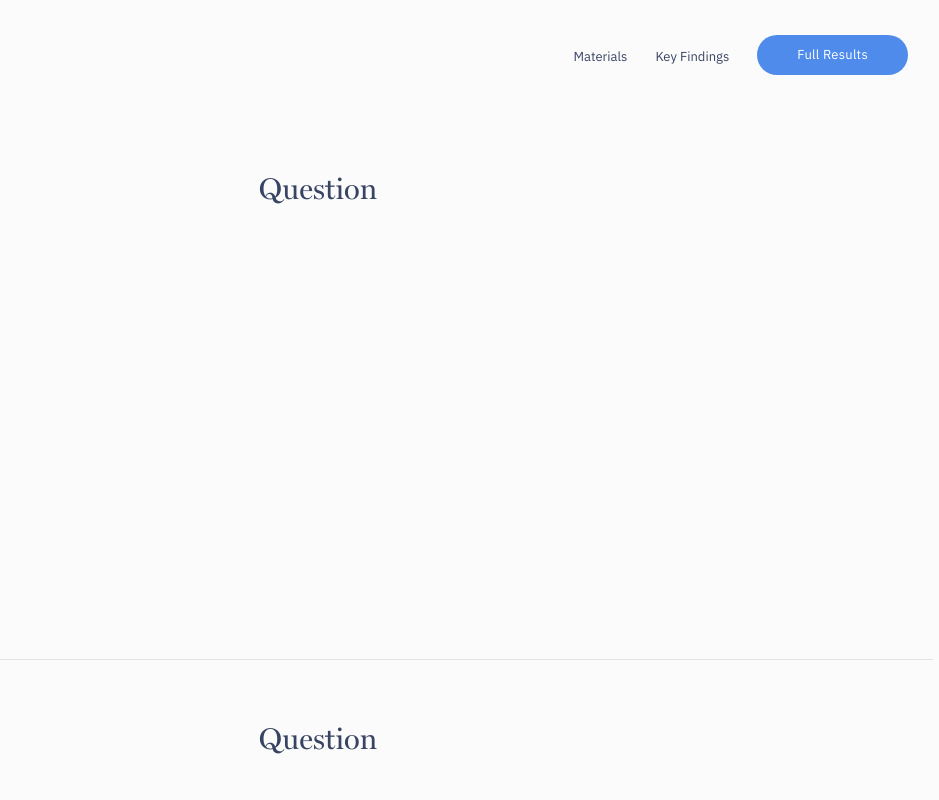
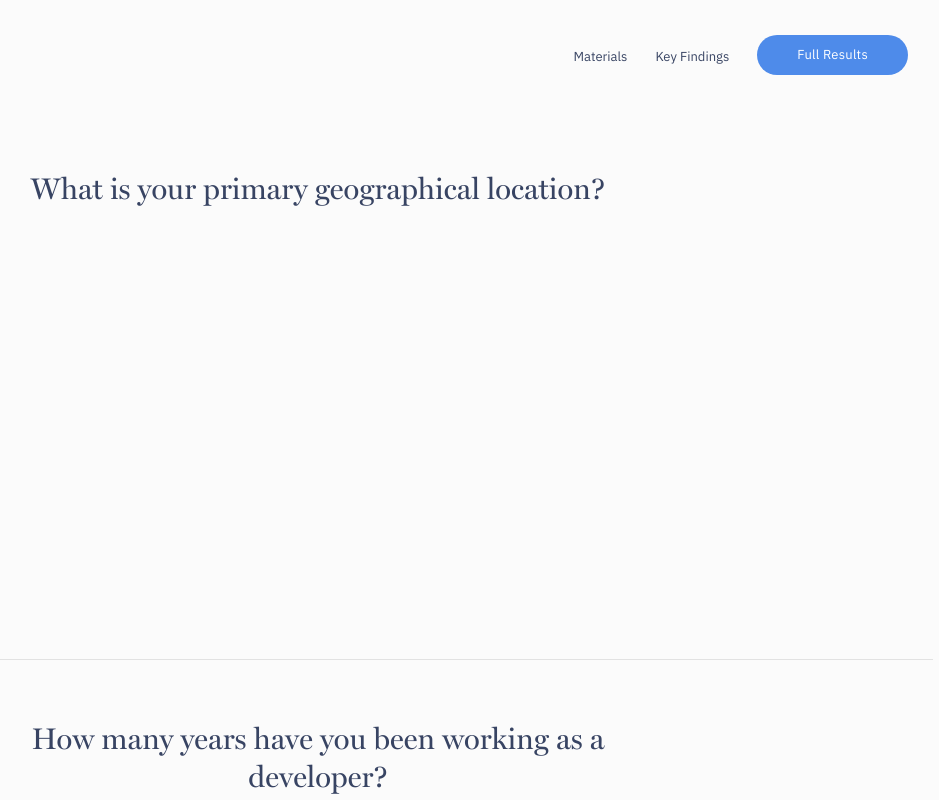
Before and after one commit to timescale/state_of_postgres, a React (Create React App) app: page /full_results in a window 1280 px wide. Shown: the top 800 px of the page, without its empty margins (322-1261 px from the left). Built offline with nearby package versions, Linux system fonts and the light colour scheme.

Commit message:
Add Full results page questions

```diff
--- a/src/assets/scss/pages/_full-results.scss
+++ b/src/assets/scss/pages/_full-results.scss
@@ -18,4 +18,9 @@
 			content: none;
 		}
 	}
+
+	.info {
+		max-width: 670px;
+		margin: 0 auto;
+	}
 }
--- a/src/components/FullResults.js
+++ b/src/components/FullResults.js
@@ -9,83 +9,83 @@ class KeyFindings extends Component {
 		this.questions = [
 			{
 				id: 1,
-				question: "Question"
+				question: "What is your primary geographical location?"
 			},
 			{
 				id: 2,
-				question: "Question"
+				question: "How many years have you been working as a developer?"
 			},
 			{
 				id: 3,
-				question: "Question"
+				question: "What is your current job title (or most accurately fits your job description)?"
 			},
 			{
 				id: 4,
-				question: "Question"
+				question: "Do you use Postgres for personal projects?"
 			},
 			{
 				id: 5,
-				question: "Question"
+				question: "Do you use Postgres at work?"
 			},
 			{
 				id: 6,
-				question: "Question"
+				question: "Which best describes the industry your organization is in?"
 			},
 			{
 				id: 7,
-				question: "Question"
+				question: "How many total employees are in your organization?"
 			},
 			{
 				id: 8,
-				question: "Question"
+				question: "How big is your team?"
 			},
 			{
 				id: 9,
-				question: "Question"
+				question: "How would you classify your use case?"
 			},
 			{
 				id: 10,
-				question: "Question"
+				question: "Compared to two years ago, is Postgres being used more or less in your organization?"
 			},
 			{
 				id: 11,
-				question: "Question"
+				question: "How did you first find out about Postgres?"
 			},
 			{
 				id: 12,
-				question: "Question"
+				question: "How long have you been using Postgres?"
 			},
 			{
 				id: 13,
-				question: "Question"
+				question: "Have you ever contributed code to Postgres?"
 			},
 			{
 				id: 14,
-				question: "Question"
+				question: "What Postgres events do you go to?"
 			},
 			{
 				id: 15,
-				question: "Question"
+				question: "How would you rate your first experience with Postgres?"
 			},
 			{
 				id: 16,
-				question: "Question"
+				question: "What is the main reason you choose to use Postgres over other options?"
 			},
 			{
 				id: 17,
-				question: "Question"
+				question: "How do you deploy Postgres?"
 			},
 			{
 				id: 18,
-				question: "Question"
+				question: "What cloud provider(s) do you currently use?"
 			},
 			{
 				id: 19,
-				question: "Question"
+				question: "Do you currently use or have you used any of the following NoSQL databases?"
 			},
 			{
 				id: 20,
-				question: "Question"
+				question: "What language(s) and/or tool(s) do you most frequently use to query Postgres?"
 			},
 		];
 	}
```
